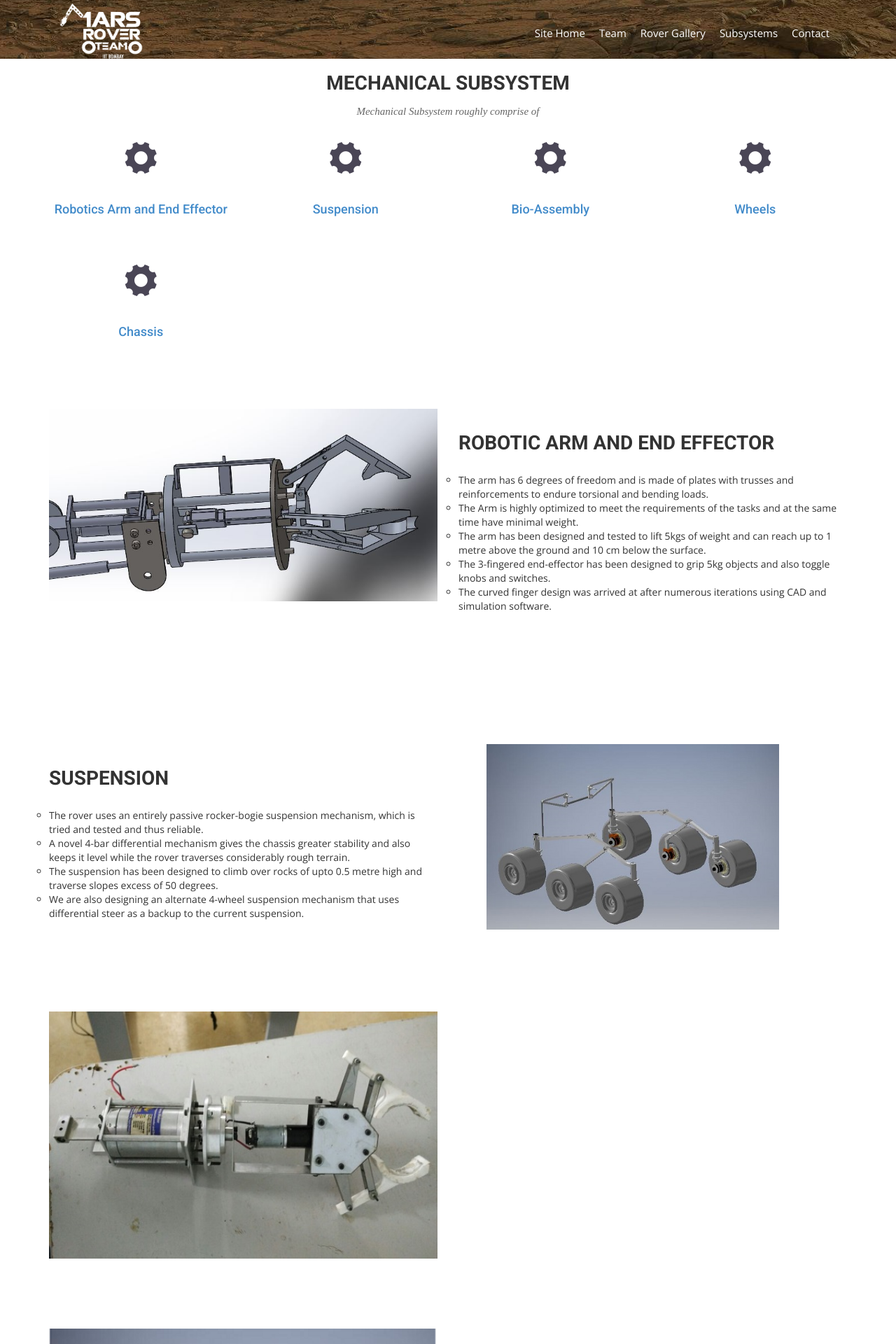
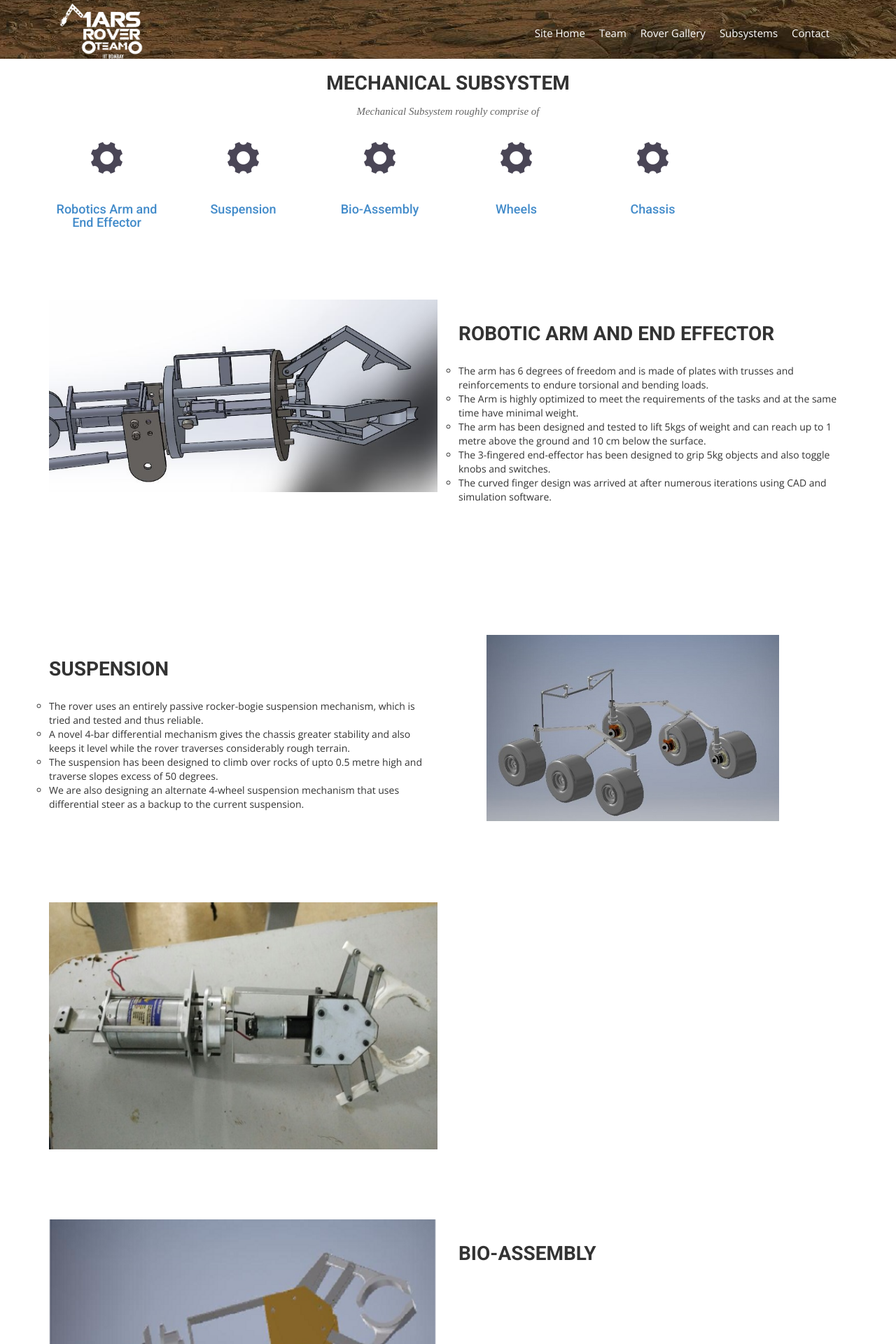
Before and after one commit to iitbmartian/old_website, a Jekyll site: the page built from mech.html, in a window 1280 px wide. Shown: the top 1920 px of the page at 70% size. Built offline with Jekyll 4.4.1, drawn with Linux system fonts in a browser that asks for light colours; nearby versions of some CDN libraries; some web fonts are replaced.

Commit message:
Update mech.html

```diff
--- a/mech.html
+++ b/mech.html
@@ -14,32 +14,32 @@ permalink: /mech
       </div>
     </div>
     <div class="row " align="center">
-      <div class="col-sm-2 col-md-3">
+      <div class="col-sm-2 col-md-2">
         <div class="service-item">
           <i class="ion-ios-gear"></i>
           <h4><a href="#RoboticArm">Robotics Arm and End Effector</a></h4> <br/>
         </div>
       </div>
 
-      <div class="col-sm-2 col-md-3">
+      <div class="col-sm-2 col-md-2">
         <div class="service-item">
           <i class="ion-ios-gear"></i>
           <h4><a href="#Suspension">Suspension</a></h4> <br/>
          </div>
       </div>
-      <div class="col-sm-2 col-md-3">
+      <div class="col-sm-2 col-md-2">
         <div class="service-item">
           <i class="ion-ios-gear"></i>
           <h4><a href="#Bio-Assembly">Bio-Assembly</a></h4> <br/>
          </div>
       </div>
-      <div class="col-sm-2 col-md-3">
+      <div class="col-sm-2 col-md-2">
         <div class="service-item">
           <i class="ion-ios-gear"></i>
           <h4><a href="#Gripper">Wheels</a></h4> <br/>
          </div>
       </div>
-      <div class="col-sm-2 col-md-3">
+      <div class="col-sm-2 col-md-2">
         <div class="service-item">
           <i class="ion-ios-gear"></i>
           <h4><a href="#Chassis">Chassis</a></h4> <br/>
```
